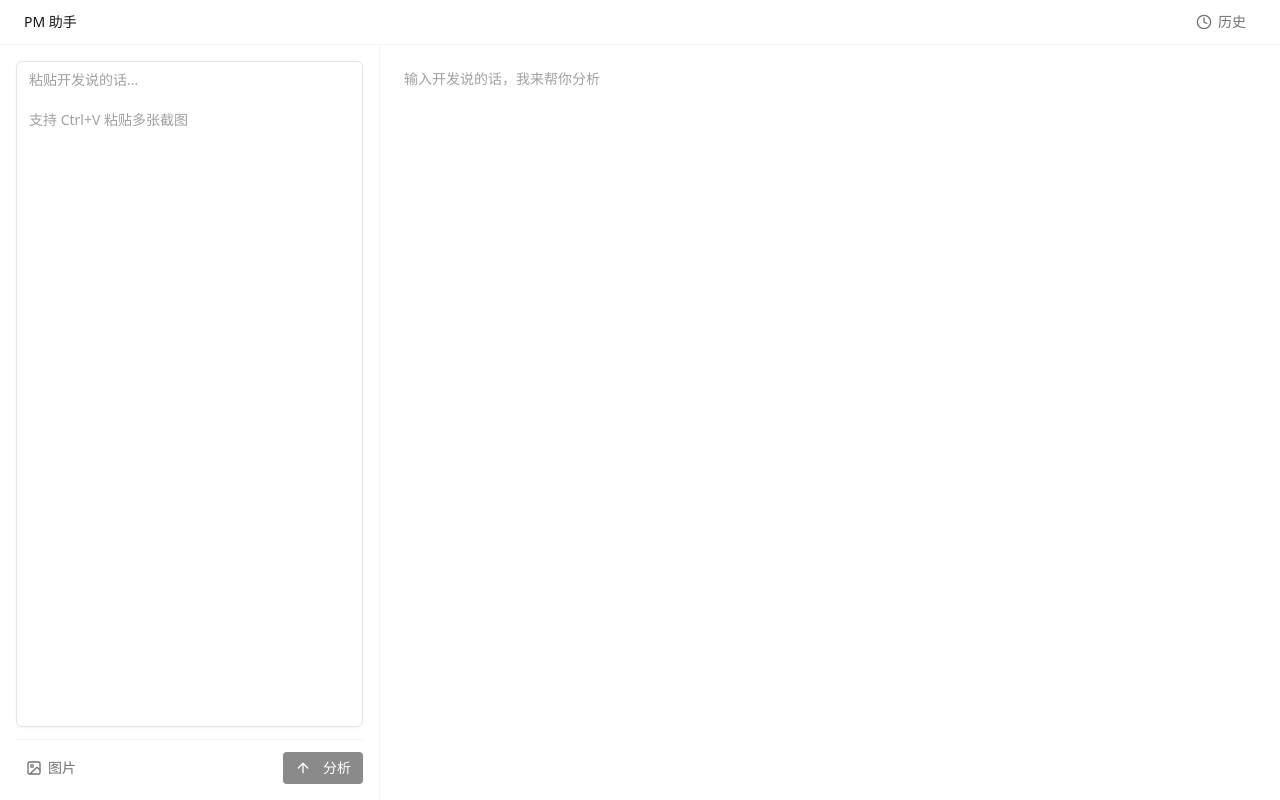
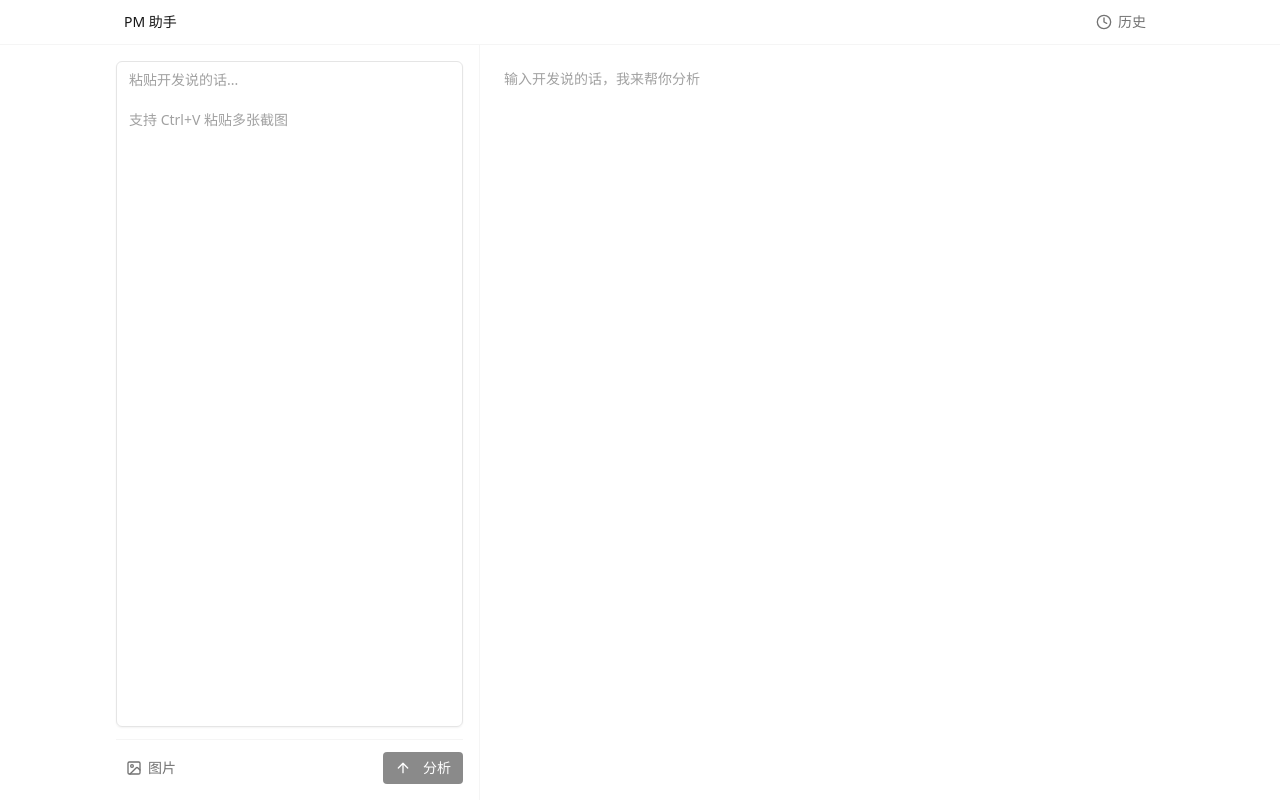
Before and after one commit to wzw616377299-dev/CTO, a Next.js app: page / in a window 1280 px wide. Built offline with nearby package versions, Linux system fonts and the light colour scheme.

Commit message:
优化布局：1080px宽度限制，支持终止功能

```diff
--- a/src/app/page.tsx
+++ b/src/app/page.tsx
@@ -9,7 +9,8 @@ import {
   Clock,
   Copy,
   Check,
-  Loader2
+  Loader2,
+  Square
 } from 'lucide-react';
 import { analyzeApi, uploadApi, getUserId } from '@/lib/api';
 import Link from 'next/link';
@@ -17,11 +18,14 @@ import Link from 'next/link';
 export default function HomePage() {
   const [inputText, setInputText] = useState('');
   const [isAnalyzing, setIsAnalyzing] = useState(false);
+  const [isOcring, setIsOcring] = useState(false);
   const [analysisResult, setAnalysisResult] = useState<string>('');
   const [copiedText, setCopiedText] = useState<string | null>(null);
   const [isDragging, setIsDragging] = useState(false);
 
   const textareaRef = useRef<HTMLTextAreaElement>(null);
+  const abortControllerRef = useRef<AbortController | null>(null);
+  const ocrAbortControllerRef = useRef<AbortController | null>(null);
 
   useEffect(() => {
     getUserId();
@@ -81,8 +85,9 @@ export default function HomePage() {
 
   const processImageFile = async (file: File) => {
     try {
-      setIsAnalyzing(true);
-      const result = await uploadApi.image(file);
+      setIsOcring(true);
+      ocrAbortControllerRef.current = new AbortController();
+      const result = await uploadApi.image(file, ocrAbortControllerRef.current.signal);
       if (result.text) {
         // 追加而不是替换
         setInputText(prev => {
@@ -97,9 +102,10 @@ export default function HomePage() {
         }, 0);
       }
     } catch {
-      alert('图片识别失败');
+      // 用户取消不提示
     } finally {
-      setIsAnalyzing(false);
+      setIsOcring(false);
+      ocrAbortControllerRef.current = null;
     }
   };
 
@@ -109,7 +115,8 @@ export default function HomePage() {
     setAnalysisResult('');
 
     try {
-      const stream = await analyzeApi.stream(inputText, 'concise');
+      abortControllerRef.current = new AbortController();
+      const stream = await analyzeApi.stream(inputText, 'concise', abortControllerRef.current.signal);
       if (!stream) throw new Error('No stream');
 
       const reader = stream.getReader();
@@ -135,11 +142,23 @@ export default function HomePage() {
         }
       }
     } catch {
-      alert('分析失败');
+      // 用户取消不提示
     } finally {
       setIsAnalyzing(false);
+      abortControllerRef.current = null;
     }
   }, [inputText, isAnalyzing]);
+
+  const handleStop = useCallback(() => {
+    if (abortControllerRef.current) {
+      abortControllerRef.current.abort();
+    }
+    if (ocrAbortControllerRef.current) {
+      ocrAbortControllerRef.current.abort();
+    }
+    setIsAnalyzing(false);
+    setIsOcring(false);
+  }, []);
 
   const copyText = async (text: string) => {
     await navigator.clipboard.writeText(text);
@@ -298,6 +317,8 @@ export default function HomePage() {
     return elements;
   };
 
+  const isProcessing = isAnalyzing || isOcring;
+
   return (
     <div className="h-screen flex flex-col bg-white">
       {isDragging && (
@@ -309,9 +330,9 @@ export default function HomePage() {
         </div>
       )}
 
-      {/* Header */}
+      {/* Header - 限制宽度 1080px */}
       <header className="shrink-0 border-b border-neutral-100 bg-white">
-        <div className="max-w-7xl mx-auto px-6 h-11 flex items-center justify-between">
+        <div className="max-w-[1080px] mx-auto px-6 h-11 flex items-center justify-between">
           <span className="text-sm font-medium text-neutral-900">PM 助手</span>
           <Link href="/history">
             <Button variant="ghost" size="sm" className="gap-1.5 text-neutral-500 hover:text-neutral-900 h-8">
@@ -322,8 +343,9 @@ export default function HomePage() {
         </div>
       </header>
 
-      {/* Main Content */}
-      <main className="flex-1 flex overflow-hidden">
+      {/* Main Content - 限制宽度 1080px */}
+      <main className="flex-1 flex overflow-hidden justify-center">
+        <div className="w-full max-w-[1080px] flex">
           {/* Left: Input */}
           <div className="w-[380px] shrink-0 border-r border-neutral-100 flex flex-col">
             <div className="p-4 flex-1 flex flex-col min-h-0">
@@ -335,7 +357,7 @@ export default function HomePage() {
                   value={inputText}
                   onChange={(e) => setInputText(e.target.value)}
                   className="flex-1 min-h-0 border-neutral-200 text-sm placeholder:text-neutral-400 focus:border-neutral-300 resize-none overflow-y-auto"
-                disabled={isAnalyzing}
+                  disabled={isProcessing}
                 />
               </div>
 
@@ -363,27 +385,38 @@ export default function HomePage() {
                   </div>
                 </label>
 
+                {isProcessing ? (
+                  <Button
+                    onClick={handleStop}
+                    className="bg-neutral-900 hover:bg-neutral-800 text-white rounded h-8 px-3 text-sm"
+                  >
+                    <Square className="w-3.5 h-3.5 mr-1" />
+                    停止
+                  </Button>
+                ) : (
                   <Button
                     onClick={handleAnalyze}
-                disabled={!inputText.trim() || isAnalyzing}
+                    disabled={!inputText.trim()}
                     className="bg-neutral-900 hover:bg-neutral-800 text-white rounded h-8 px-3 text-sm"
                   >
-                {isAnalyzing ? (
-                  <Loader2 className="w-4 h-4 animate-spin" />
-                ) : (
-                  <>
                     <ArrowUp className="w-3.5 h-3.5 mr-1" />
                     分析
-                  </>
+                  </Button>
                 )}
-              </Button>
               </div>
             </div>
           </div>
 
           {/* Right: Results */}
           <div className="flex-1 overflow-y-auto">
-          <div className="p-6 max-w-3xl">
+            <div className="p-6">
+              {isOcring && !isAnalyzing && (
+                <div className="flex items-center gap-2 text-neutral-400 text-sm">
+                  <Loader2 className="w-4 h-4 animate-spin" />
+                  <span>图片识别中...</span>
+                </div>
+              )}
+
               {isAnalyzing && !analysisResult && (
                 <div className="flex items-center gap-2 text-neutral-400 text-sm">
                   <Loader2 className="w-4 h-4 animate-spin" />
@@ -397,19 +430,20 @@ export default function HomePage() {
                 </div>
               )}
 
-            {!isAnalyzing && !analysisResult && (
+              {!isProcessing && !analysisResult && (
                 <div className="text-neutral-400 text-sm">
                   输入开发说的话，我来帮你分析
                 </div>
               )}
 
-            {!isAnalyzing && analysisResult && (
+              {!isProcessing && analysisResult && (
                 <div className="text-sm leading-relaxed">
                   {renderMarkdown(analysisResult)}
                 </div>
               )}
             </div>
           </div>
+        </div>
       </main>
     </div>
   );
--- a/src/lib/api.ts
+++ b/src/lib/api.ts
@@ -41,7 +41,7 @@ export const userApi = {
 
 // Analyze API - returns ReadableStream
 export const analyzeApi = {
-  stream: async (inputText: string, mode: 'concise' | 'detailed' = 'concise') => {
+  stream: async (inputText: string, mode: 'concise' | 'detailed' = 'concise', signal?: AbortSignal) => {
     const response = await fetch(getApiUrl('/analyze'), {
       method: 'POST',
       headers: getHeaders(),
@@ -51,6 +51,7 @@ export const analyzeApi = {
         saveRecord: true,
         userId: getUserId(),
       }),
+      signal,
     });
 
     if (!response.ok) {
@@ -154,7 +155,7 @@ export const tagsApi = {
 
 // Upload API
 export const uploadApi = {
-  image: async (file: File) => {
+  image: async (file: File, signal?: AbortSignal) => {
     const formData = new FormData();
     formData.append('file', file);
 
@@ -164,11 +165,12 @@ export const uploadApi = {
         'x-user-id': getUserId(),
       },
       body: formData,
+      signal,
     });
     return response.json();
   },
 
-  audio: async (file: File) => {
+  audio: async (file: File, signal?: AbortSignal) => {
     const formData = new FormData();
     formData.append('file', file);
 
@@ -178,6 +180,7 @@ export const uploadApi = {
         'x-user-id': getUserId(),
       },
       body: formData,
+      signal,
     });
     return response.json();
   },
```
Lines whose indentation alone changed are shown as unchanged.
